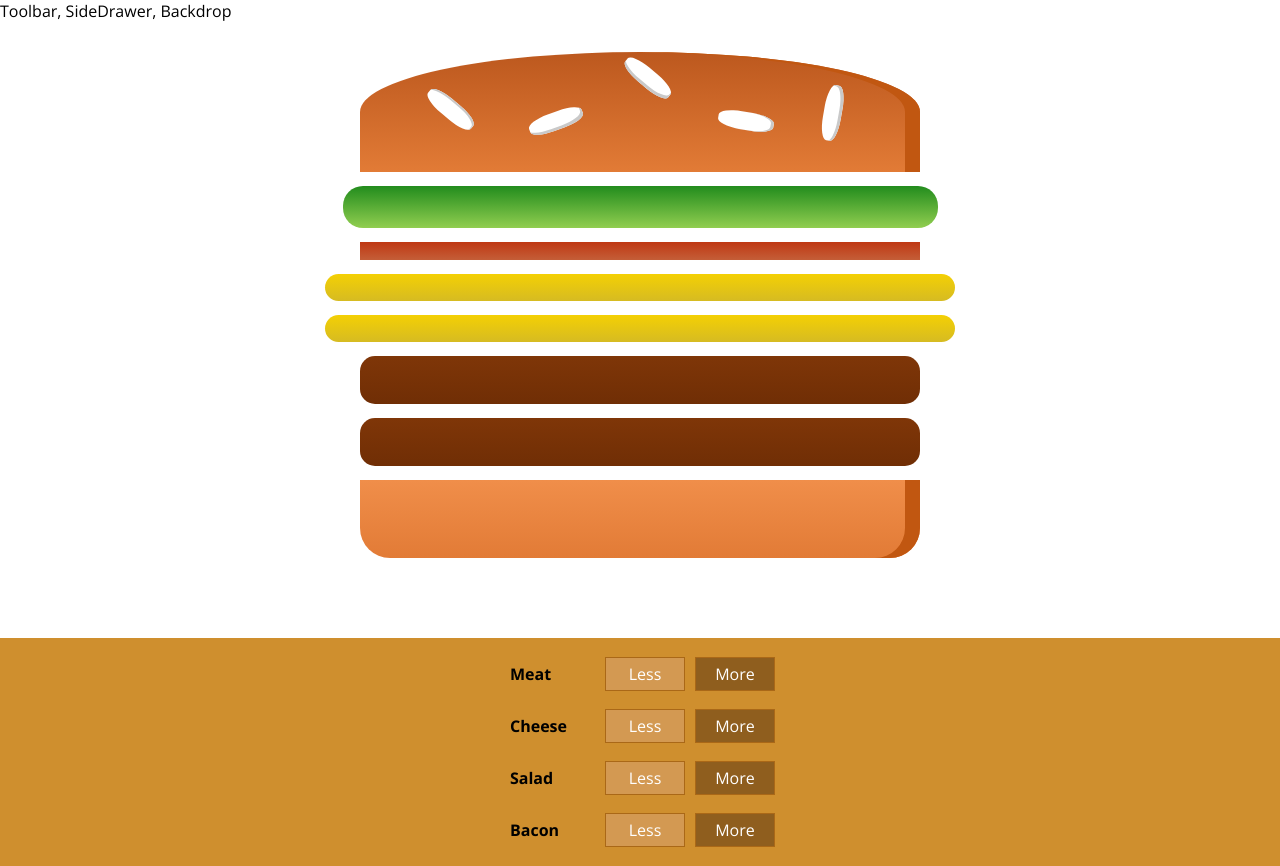
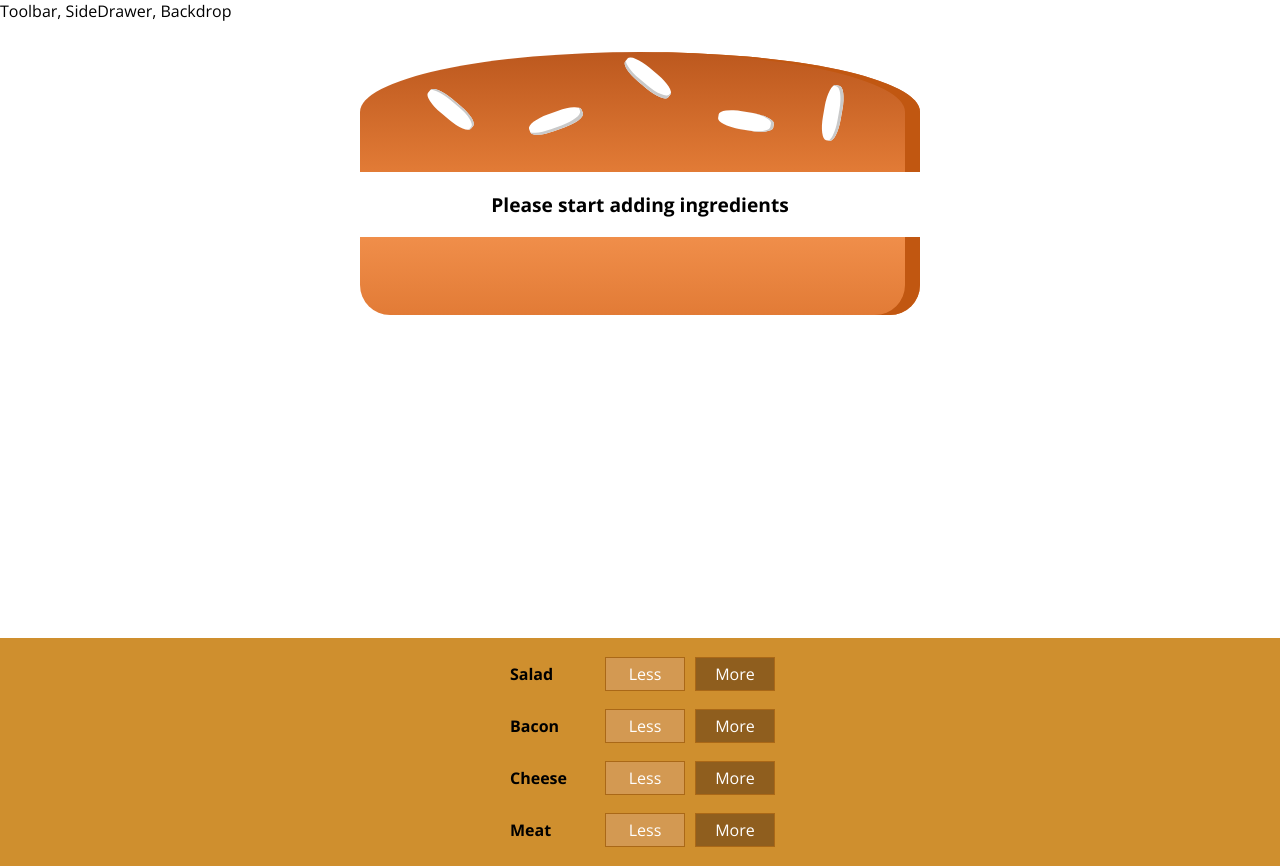
Before and after one commit to nathipg/react-udemy, a React app in the folder burger-builder/: page / in a window 1280 px wide. Built offline with nearby package versions, Linux system fonts and the light colour scheme.

Commit message:
Adicionando ingredientes ao hamburguer

```diff
--- a/burger-builder/src/components/Burger/BuildControls/BuildControl/BuildControl.js
+++ b/burger-builder/src/components/Burger/BuildControls/BuildControl/BuildControl.js
@@ -6,7 +6,7 @@
     <div className={classes.BuildControl}>
         <div className={classes.Label}>{props.label}</div>
         <button className={classes.Less}>Less</button>
-        <button className={classes.More}>More</button>
+        <button className={classes.More} onClick={props.added}>More</button>
     </div>
 );
 
--- a/burger-builder/src/components/Burger/BuildControls/BuildControls.js
+++ b/burger-builder/src/components/Burger/BuildControls/BuildControls.js
@@ -4,16 +4,20 @@
 import classes from './BuildControls.css';
 
 const controls = [
-    { label: 'Meat', type: 'meat' },
-    { label: 'Cheese', type: 'cheese' },
     { label: 'Salad', type: 'salad' },
     { label: 'Bacon', type: 'bacon' },
+    { label: 'Cheese', type: 'cheese' },
+    { label: 'Meat', type: 'meat' },
 ];
 
 const BuildControls = props => (
     <div className={classes.BuildControls}>
         {controls.map(ctrl => (
-            <BuildControl key={ctrl.label} label={ctrl.label} />
+            <BuildControl
+                key={ctrl.label}
+                label={ctrl.label}
+                added={() => props.ingredientAdded(ctrl.type)}
+            />
         ))}
     </div>
 );
--- a/burger-builder/src/containers/BurgerBuilder/BurgerBuilder.js
+++ b/burger-builder/src/containers/BurgerBuilder/BurgerBuilder.js
@@ -3,21 +3,50 @@
 import Burguer from '../../components/Burger/Burger';
 import BuildControls from '../../components/Burger/BuildControls/BuildControls';
 
+const INGREDIENT_PRICES = {
+    salad: 0.5,
+    bacon: 0.7,
+    cheese: 0.4,
+    meat: 1.3
+};
+
 class BurguerBuilder extends Component {
     state = {
         ingredients: {
-            salad: 1,
-            bacon: 1,
-            cheese: 2,
-            meat: 2
-        }
+            salad: 0,
+            bacon: 0,
+            cheese: 0,
+            meat: 0
+        },
+        totalPrice: 4
+    }
+
+    addIngredientHandler = (type) => {
+        const oldCount = this.state.ingredients[type];
+        const updatedCount = oldCount + 1;
+        const updatedIngredients = {
+            ...this.state.ingredients
+        };
+
+        updatedIngredients[type] = updatedCount;
+
+        const priceAddition = INGREDIENT_PRICES[type];
+        const oldPrice = this.state.totalPrice;
+        const newPrice = oldPrice + priceAddition;
+
+        this.setState({
+            totalPrice: newPrice,
+            ingredients: updatedIngredients
+        });
     }
 
     render() {
         return (
             <Fragment>
-               <Burguer ingredients={this.state.ingredients} />
-               <BuildControls />
+                <Burguer ingredients={this.state.ingredients} />
+                <BuildControls
+                    ingredientAdded={this.addIngredientHandler}
+                />
             </Fragment>
         );
     }
```
